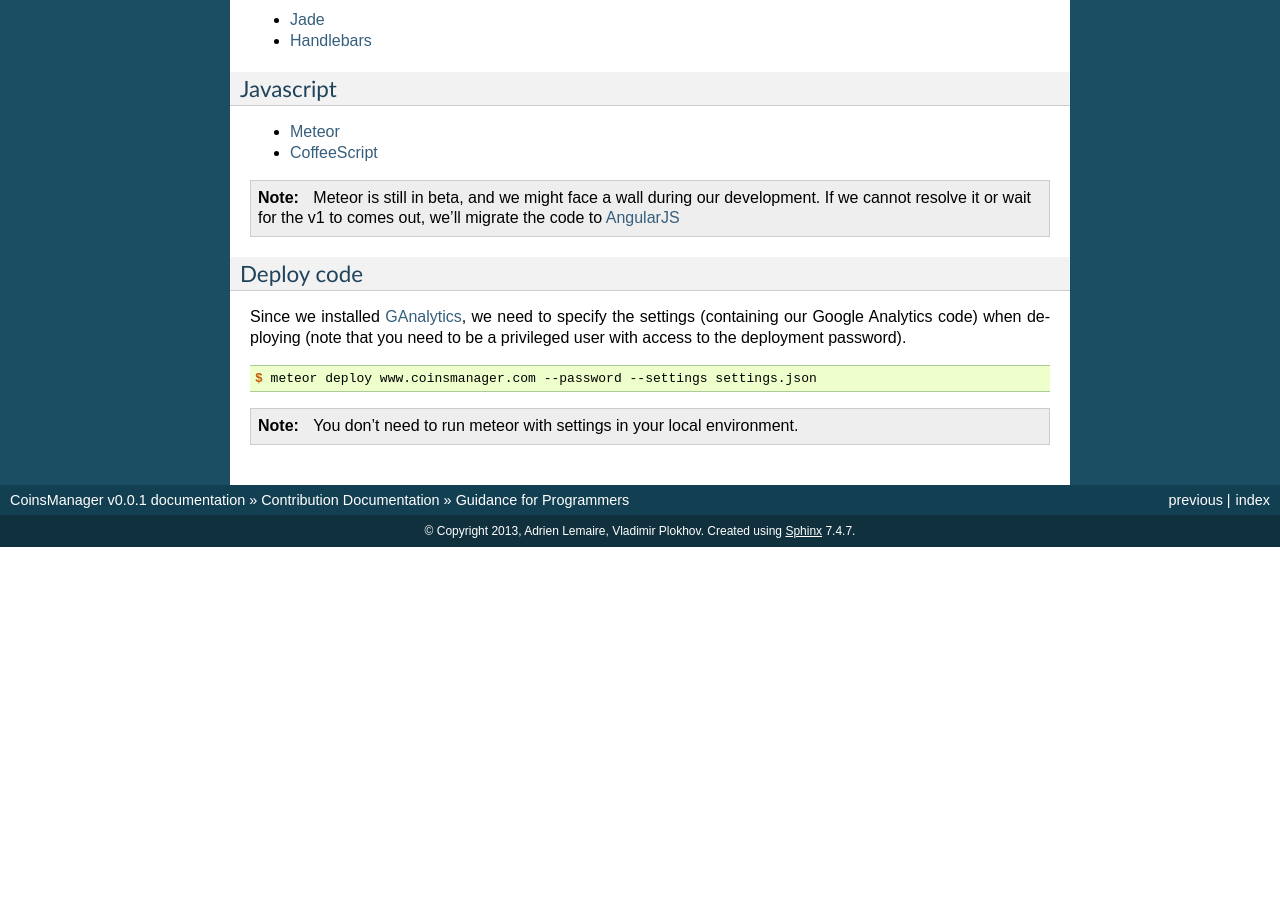
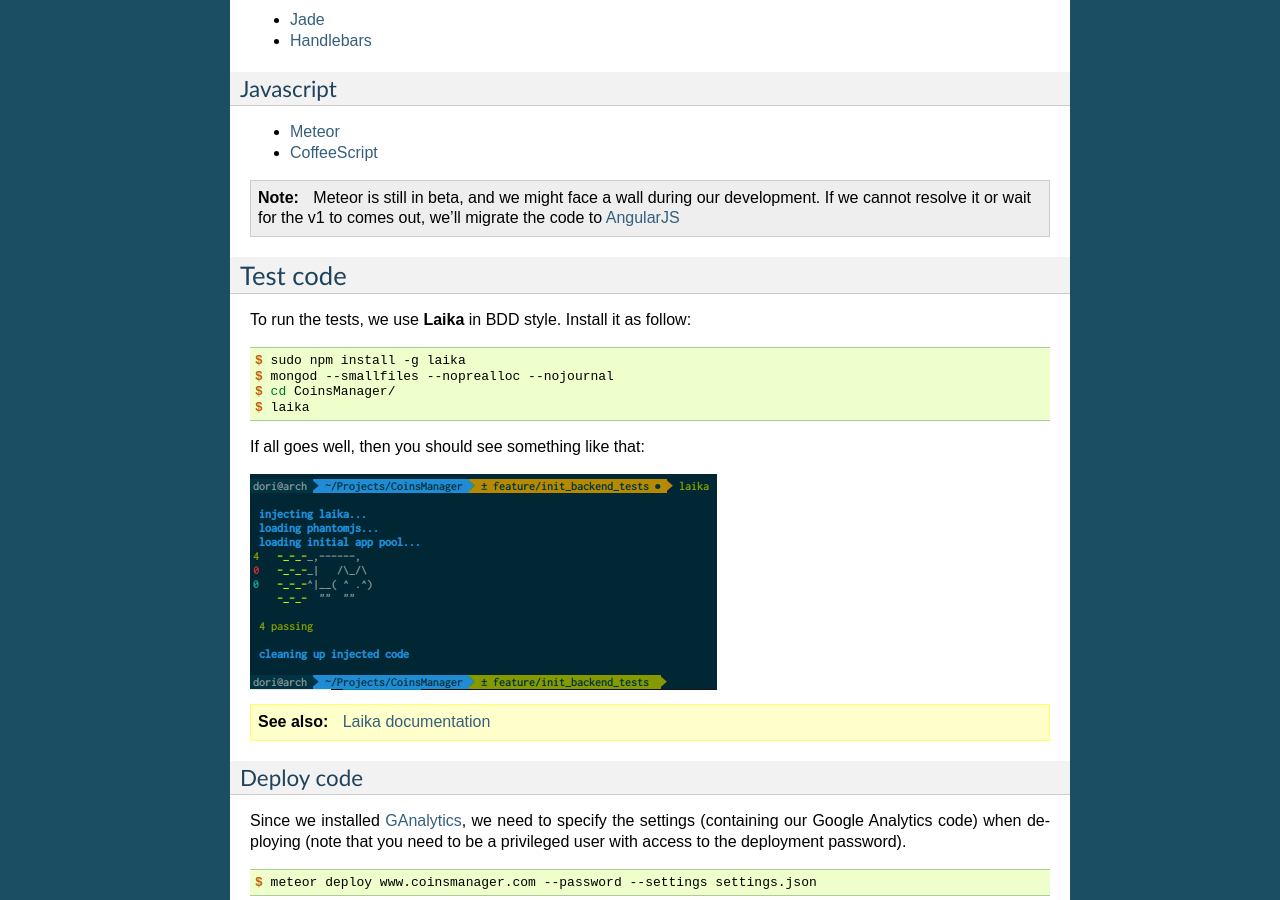
Before and after one commit to CoinsManager/CoinsManager, a Sphinx documentation site: the page built from docs/Contributions/3_code.rst, in a window 1280 px wide and 900 px high, scrolled down 613 px. Built offline with Sphinx 7.4.7, drawn with Linux system fonts in a browser that asks for light colours; formulas are drawn with MathJax 3; before the commit the page ends 1160 px from its top, so only the background shows below that.

Commit message:
add doc for laika

```diff
--- a/docs/Contributions/3_code.rst
+++ b/docs/Contributions/3_code.rst
@@ -44,6 +44,24 @@
     migrate the code to `AngularJS <http://angularjs.org/>`_
 
 
+Test code
+---------
+To run the tests, we use **Laika** in BDD style. Install it as follow:
+
+.. code-block:: console
+
+    $ sudo npm install -g laika
+    $ mongod --smallfiles --noprealloc --nojournal
+    $ cd CoinsManager/
+    $ laika
+
+If all goes well, then you should see something like that:
+
+.. image:: ../_static/laika_success.png
+
+.. seealso:: `Laika documentation <http://arunoda.github.io/laika/>`_
+
+
 Deploy code
 ~~~~~~~~~~~
 Since we installed `GAnalytics <https://atmosphere.meteor.com/package/GAnalytics>`_,
```
Also changed, not shown: docs/_static/laika_success.png (added).
